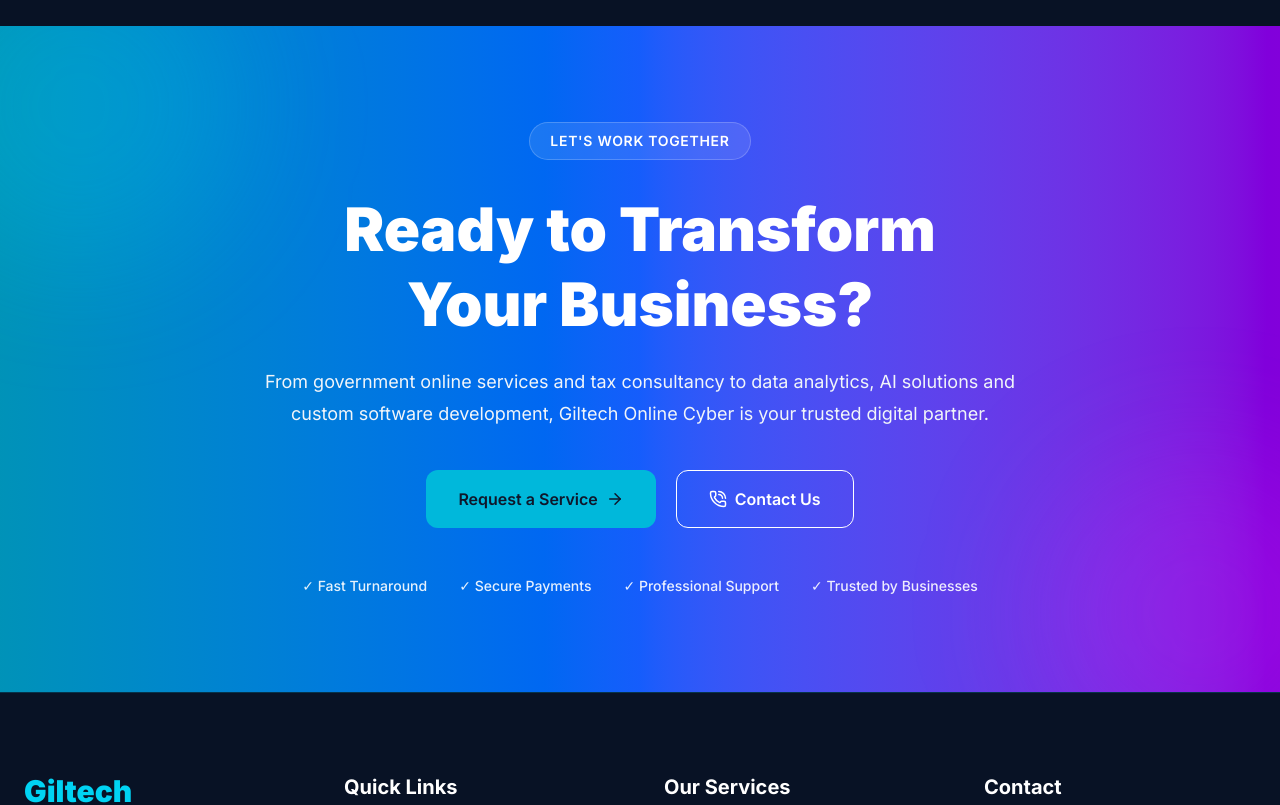
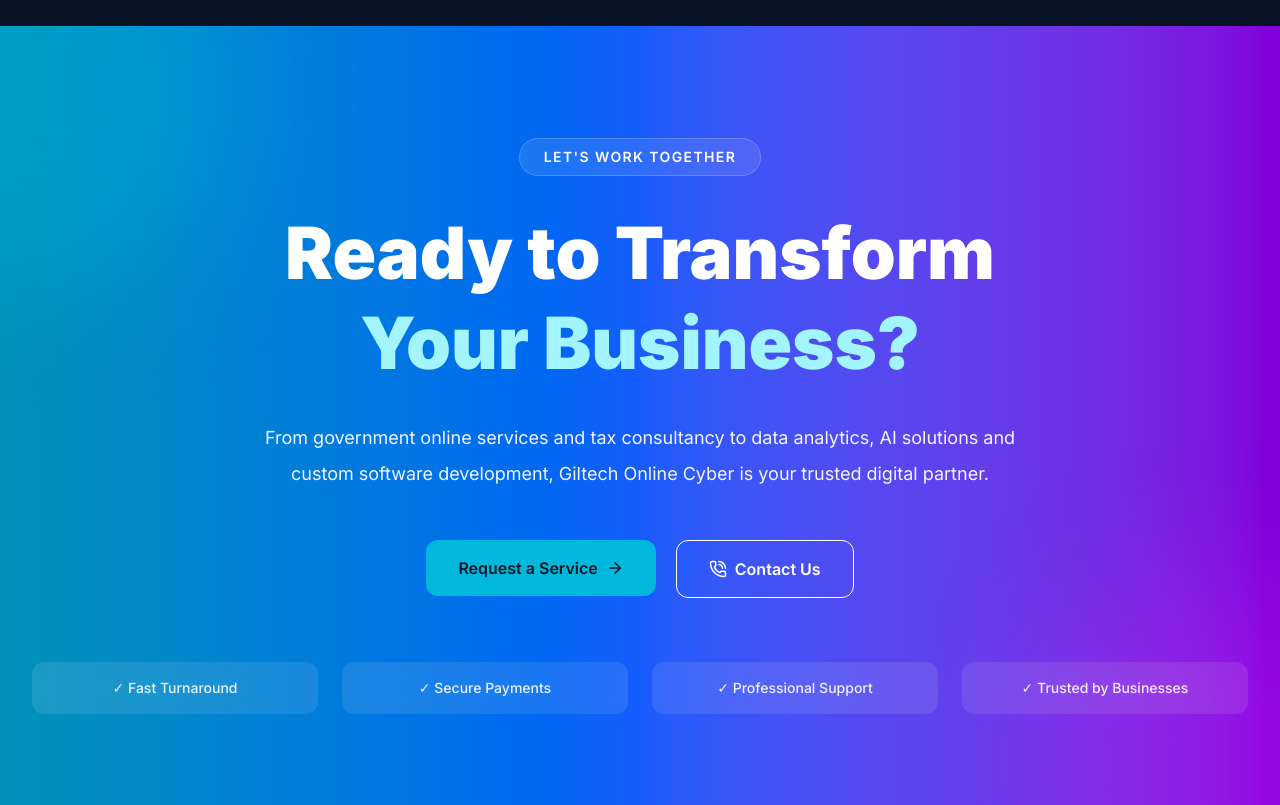
Before and after one commit to Gilisho123/giltech-online-cyber, a Next.js app in the folder frontend/: page / in a window 1280 px wide. Shown: the part 6640-7445 px from the top of the page. Built offline with nearby package versions, Linux system fonts and the light colour scheme.

Commit message:
call to action

```diff
--- a/frontend/components/sections/CallToAction.tsx
+++ b/frontend/components/sections/CallToAction.tsx
@@ -1,36 +1,52 @@
+import Link from "next/link";
 import { ArrowRight, PhoneCall } from "lucide-react";
 import Button from "@/components/ui/Button";
 import Container from "@/components/ui/Container";
 
 export default function CallToAction() {
     return (
-        <section className="relative overflow-hidden py-24">
-            {/* Background Gradient */}
+        <section className="relative overflow-hidden py-28">
+
+            {/* Background */}
             <div className="absolute inset-0 bg-gradient-to-r from-cyan-600 via-blue-600 to-purple-700" />
 
-            {/* Decorative Glow */}
-            <div className="absolute -top-20 -left-20 h-80 w-80 rounded-full bg-cyan-400/20 blur-3xl" />
-            <div className="absolute -bottom-20 -right-20 h-80 w-80 rounded-full bg-fuchsia-500/20 blur-3xl" />
+            {/* Glow Effects */}
+            <div className="absolute -top-32 -left-32 h-96 w-96 rounded-full bg-cyan-400/20 blur-3xl" />
+            <div className="absolute -bottom-32 -right-32 h-96 w-96 rounded-full bg-fuchsia-500/20 blur-3xl" />
 
             <Container>
+
                 <div className="relative text-center">
 
-                    <span className="inline-block rounded-full border border-white/20 bg-white/10 px-5 py-2 text-sm font-semibold uppercase tracking-wider text-white">
+                    {/* Badge */}
+
+                    <span className="inline-flex items-center rounded-full border border-white/20 bg-white/10 px-6 py-2 text-sm font-semibold uppercase tracking-widest text-white backdrop-blur-md">
                         Let's Work Together
                     </span>
 
-                    <h2 className="mt-8 text-4xl font-black leading-tight text-white md:text-6xl">
+                    {/* Heading */}
+
+                    <h2 className="mt-8 text-5xl font-black leading-tight text-white md:text-7xl">
                         Ready to Transform
-                        <span className="block">Your Business?</span>
+                        <span className="block text-cyan-200">
+                            Your Business?
+                        </span>
                     </h2>
 
-                    <p className="mx-auto mt-6 max-w-3xl text-lg leading-8 text-slate-100">
-                        From government online services and tax consultancy to data
-                        analytics, AI solutions and custom software development,
-                        Giltech Online Cyber is your trusted digital partner.
+                    {/* Description */}
+
+                    <p className="mx-auto mt-8 max-w-3xl text-lg leading-9 text-slate-100">
+                        From government online services and tax consultancy
+                        to data analytics, AI solutions and custom software
+                        development, Giltech Online Cyber is your trusted
+                        digital partner.
                     </p>
 
-                    <div className="mt-10 flex flex-wrap justify-center gap-5">
+                    {/* Buttons */}
+
+                    <div className="mt-12 flex flex-col justify-center gap-5 sm:flex-row">
+
+                        <Link href="/contact">
 
                             <Button>
                                 <span className="flex items-center gap-2">
@@ -39,27 +55,48 @@ export default function CallToAction() {
                                 </span>
                             </Button>
 
-                        <button className="flex items-center gap-2 rounded-xl border border-white px-8 py-4 font-semibold text-white transition duration-300 hover:bg-white hover:text-slate-900">
+                        </Link>
+
+                        <Link href="/contact">
+
+                            <button className="flex items-center justify-center gap-2 rounded-xl border border-white px-8 py-4 font-semibold text-white transition duration-300 hover:bg-white hover:text-slate-900">
+
                                 <PhoneCall size={18} />
+
                                 Contact Us
+
                             </button>
+
+                        </Link>
 
                     </div>
 
-                    <div className="mt-12 flex flex-wrap justify-center gap-8 text-sm font-medium text-white/90">
+                    {/* Features */}
 
-                        <div>✓ Fast Turnaround</div>
+                    <div className="mt-16 grid grid-cols-2 gap-6 text-sm font-medium text-white/90 md:grid-cols-4">
 
-                        <div>✓ Secure Payments</div>
+                        <div className="rounded-xl bg-white/10 p-4 backdrop-blur-md">
+                            ✓ Fast Turnaround
+                        </div>
 
-                        <div>✓ Professional Support</div>
+                        <div className="rounded-xl bg-white/10 p-4 backdrop-blur-md">
+                            ✓ Secure Payments
+                        </div>
 
-                        <div>✓ Trusted by Businesses</div>
+                        <div className="rounded-xl bg-white/10 p-4 backdrop-blur-md">
+                            ✓ Professional Support
+                        </div>
+
+                        <div className="rounded-xl bg-white/10 p-4 backdrop-blur-md">
+                            ✓ Trusted by Businesses
+                        </div>
 
                     </div>
 
                 </div>
+
             </Container>
+
         </section>
     );
 }
```
Also changed, not shown: 1 other file (tests, documents, lock files or other folders). Lines whose indentation alone changed are shown as unchanged.
